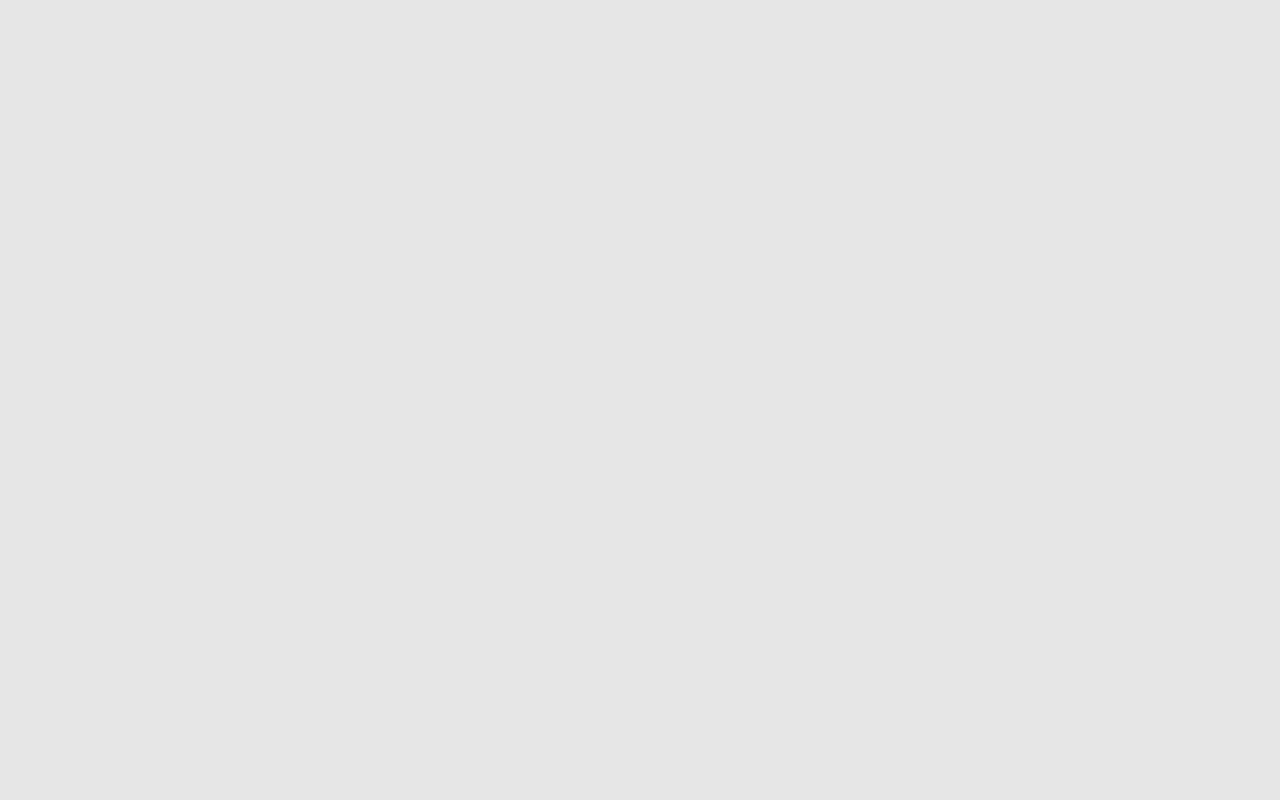
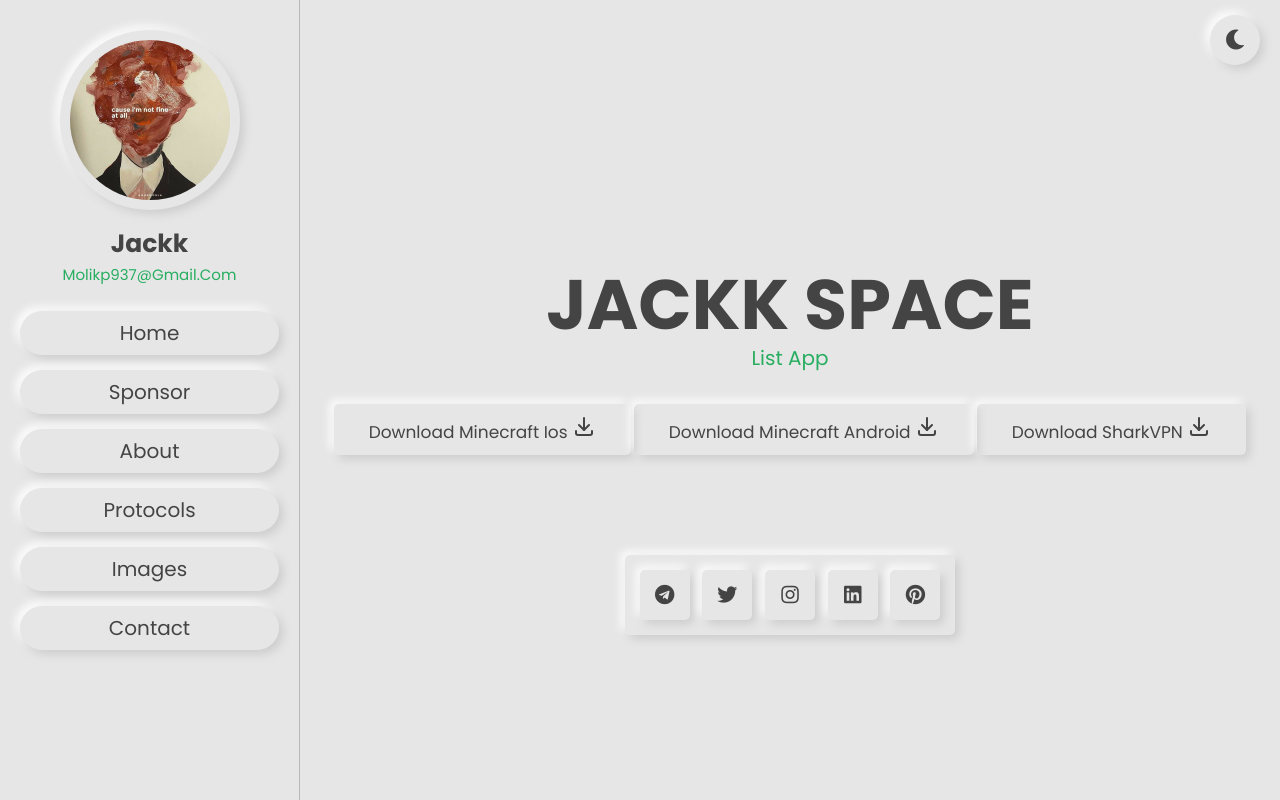
Before and after one commit to Jackkkkkkkkkkkkkkkkkkkk/j, a plain HTML site: page app.html in a window 1280 px wide. Drawn offline with Linux system fonts and the light colour scheme.

Commit message:
Update app.html

```diff
--- a/app.html
+++ b/app.html
@@ -14,3 +14,73 @@
     <link rel="stylesheet" href="css/style.css">
     <link rel="icon" href="image/New_Element_1__448B133_-removebg-preview.png">
 </head>
+<body>
+
+<!-- header section starts  -->
+
+<header class="header">
+
+    <div class="user">
+        <img src="image/user-img.jpg" alt="">
+        <h3>Jackk</h3>
+        <p>molikp937@gmail.com</p>
+    </div>
+
+    <nav class="navbar">
+        <a href="#home">home</a>
+        <a href="https://www.paypal.me/kimheng2">Sponsor</a>
+        <a href="#about">about</a>
+        <a href="#services">protocols</a>
+        <a href="#portfolio">images</a>
+        <a href="#contact">contact</a>
+    </nav>
+
+</header>
+
+<!-- header section ends -->
+
+<div id="menu-btn" class="fas fa-bars"></div>
+
+<!-- theme toggler  -->
+
+<div id="theme-toggler" class="fas fa-moon"></div>
+
+<!-- home section starts  -->
+
+<section class="home" id="home">
+
+    <div class="content">
+        <h3>Jackk Space</h3>
+        <p>List app</p>
+        <br>
+        <a href="itms-services:///?action=download-manifest&url=https://isteal.me/install/minecraft.plist" class="btn">Download Minecraft ios <svg xmlns="http://www.w3.org/2000/svg" class="icon icon-tabler icon-tabler-download" width="24" height="24" viewBox="0 0 24 24" stroke-width="2" stroke="currentColor" fill="none" stroke-linecap="round" stroke-linejoin="round">
+            <path stroke="none" d="M0 0h24v24H0z" fill="none"></path>
+            <path d="M4 17v2a2 2 0 0 0 2 2h12a2 2 0 0 0 2 -2v-2"></path>
+            <polyline points="7 11 12 16 17 11"></polyline>
+            <line x1="12" y1="4" x2="12" y2="16"></line>
+         </svg></a>
+        <a href="itms-services:///?action=download-manifest&url=https://isteal.me/install/minecraft.plist" class="btn">Download Minecraft android <svg xmlns="http://www.w3.org/2000/svg" class="icon icon-tabler icon-tabler-download" width="24" height="24" viewBox="0 0 24 24" stroke-width="2" stroke="currentColor" fill="none" stroke-linecap="round" stroke-linejoin="round">
+            <path stroke="none" d="M0 0h24v24H0z" fill="none"></path>
+            <path d="M4 17v2a2 2 0 0 0 2 2h12a2 2 0 0 0 2 -2v-2"></path>
+            <polyline points="7 11 12 16 17 11"></polyline>
+            <line x1="12" y1="4" x2="12" y2="16"></line>
+            </svg></a>
+        <a href="https://github.com/Heng8/SharkVPN/blob/main/SharkVPN.apk?raw=true" class="btn">Download SharkVPN <svg xmlns="http://www.w3.org/2000/svg" class="icon icon-tabler icon-tabler-download" width="24" height="24" viewBox="0 0 24 24" stroke-width="2" stroke="currentColor" fill="none" stroke-linecap="round" stroke-linejoin="round">
+            <path stroke="none" d="M0 0h24v24H0z" fill="none"></path>
+            <path d="M4 17v2a2 2 0 0 0 2 2h12a2 2 0 0 0 2 -2v-2"></path>
+            <polyline points="7 11 12 16 17 11"></polyline>
+            <line x1="12" y1="4" x2="12" y2="16"></line>
+         </svg></a>
+    </br>
+    </div>
+    <div class="share">
+        <a href="https://t.me/share/url?url=🔰Free Unlimited VPN&text=🔰SITE: sharkvpnpanda.xyz" class="fab fa-telegram"></a>
+        <a href="#" class="fab fa-twitter"></a>
+        <a href="#" class="fab fa-instagram"></a>
+        <a href="#" class="fab fa-linkedin"></a>
+        <a href="#" class="fab fa-pinterest"></a>
+    </div>
+
+</section>
+
+<!-- home section ends -->
```
